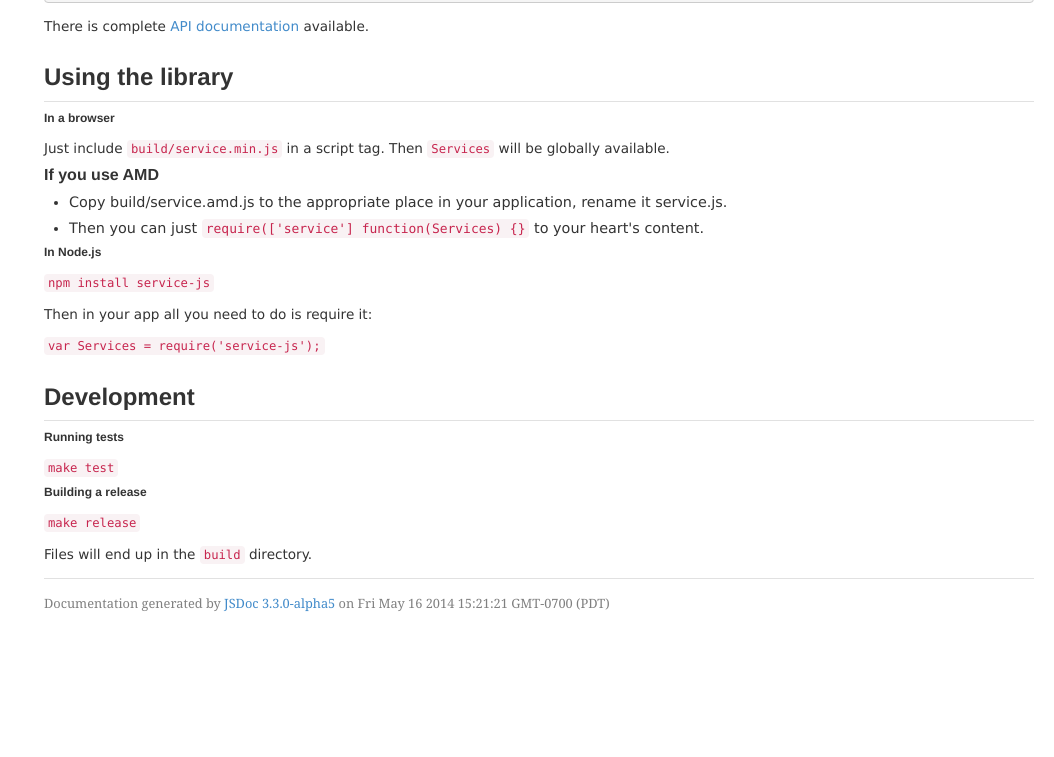
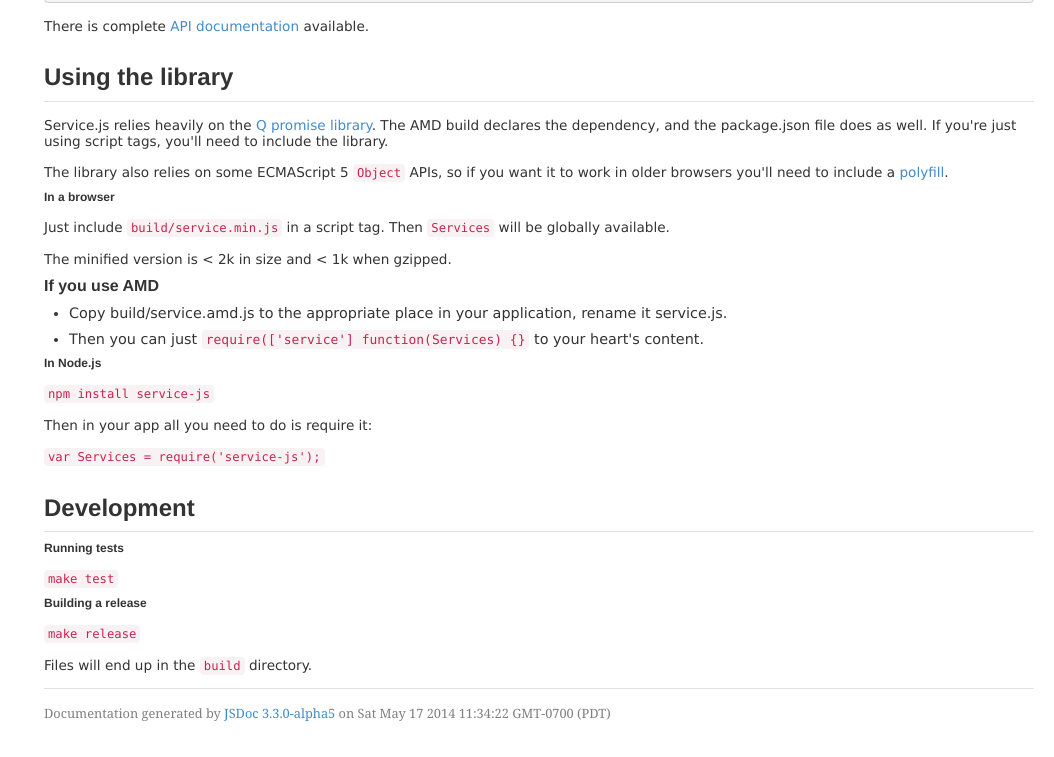
Before and after one commit to JustinTulloss/service.js, a plain HTML site: page index.html in a window 1280 px wide. Shown: the part 1211-1968 px from the top of the page, without its empty margins (226-1280 px from the left). Before the commit the page ends 1858 px from the top, so only its background shows below. Drawn offline with nearby package versions, Linux system fonts and the light colour scheme.

Commit message:
doc updates

```diff
--- a/index.html
+++ b/index.html
@@ -176,8 +176,14 @@ Services.ready('Pubsub').spread(function(pubsub) {
 });
 </code></pre>
 <p>There is complete <a href="http://justintulloss.github.io/service.js/">API documentation</a> available.</p>
-<h2>Using the library</h2><h3>In a browser</h3><p>Just include <code>build/service.min.js</code> in a script tag. Then <code>Services</code> will be
+<h2>Using the library</h2><p>Service.js relies heavily on the <a href="https://github.com/kriskowal/q">Q promise library</a>. The AMD build declares
+the dependency, and the package.json file does as well. If you're just using
+script tags, you'll need to include the library.</p>
+<p>The library also relies on some ECMAScript 5 <code>Object</code> APIs, so if you want it
+to work in older browsers you'll need to include a <a href="https://github.com/es-shims/es5-shim/">polyfill</a>.</p>
+<h3>In a browser</h3><p>Just include <code>build/service.min.js</code> in a script tag. Then <code>Services</code> will be
 globally available.</p>
+<p>The minified version is &lt; 2k in size and &lt; 1k when gzipped.</p>
 <h4>If you use AMD</h4><ul>
 <li>Copy build/service.amd.js to the appropriate place in your application, rename
 it service.js.</li>
@@ -201,7 +207,7 @@ content.</li>
 
 
         <footer>
-            Documentation generated by <a href="https://github.com/jsdoc3/jsdoc">JSDoc 3.3.0-alpha5</a> on Fri May 16 2014 15:21:21 GMT-0700 (PDT)
+            Documentation generated by <a href="https://github.com/jsdoc3/jsdoc">JSDoc 3.3.0-alpha5</a> on Sat May 17 2014 11:34:22 GMT-0700 (PDT)
         </footer>
     </div>
 </div>
```
Also changed, not shown: Services.Service.html (+1 -1 lines), Services.html (+1 -1 lines).
